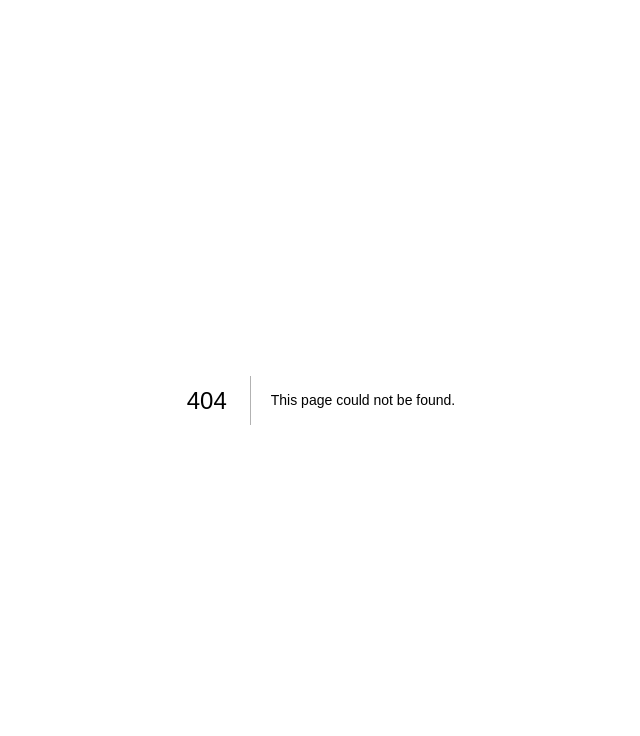
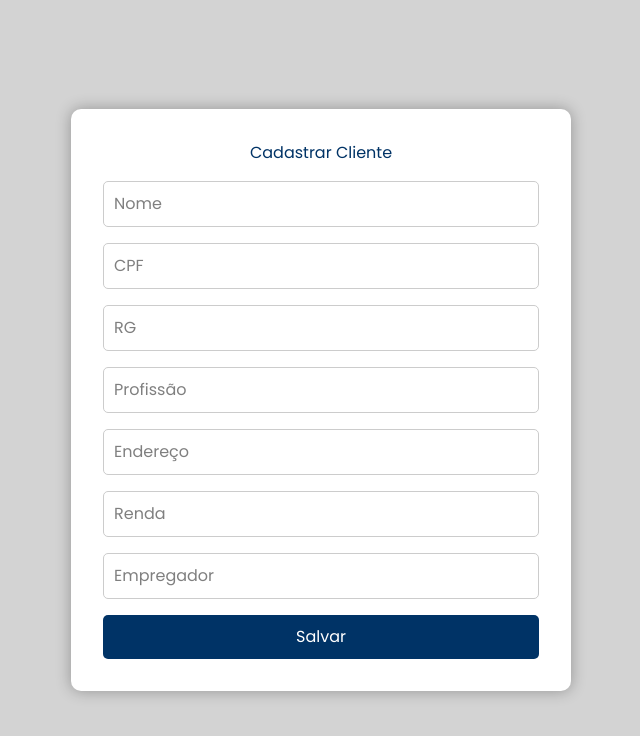
Before and after one commit to GastonZinhow/aluguel-de-carros, a Next.js app in the folder codigo/frontend/renting-cars/my-app/: page /cliente/create in a window 1280 px wide. Before the commit this address had no page. Shown: the top 736 px of the page, without its empty margins (319-959 px from the left). Built offline with nearby package versions, Linux system fonts and the light colour scheme.

Commit message:
Telas Front

```diff
--- /dev/null
+++ b/codigo/frontend/renting-cars/my-app/src/app/Pedido/list/page.tsx
@@ -0,0 +1,75 @@
+"use client";
+
+import { useEffect, useState } from "react";
+import api from "@/utils/axios";
+import { Poppins } from "next/font/google";
+
+const poppins = Poppins({ weight: ["400", "600"], subsets: ["latin"] });
+
+interface Order {
+  id: number;
+  clientName: string;
+  vehicleModel: string;
+  startDate: string;
+  endDate: string;
+  status: string;
+}
+
+export default function OrdersListPage() {
+  const [orders, setOrders] = useState<Order[]>([]);
+
+  useEffect(() => {
+    api.get<Order[]>("/orders").then((res) => setOrders(res.data));
+  }, []);
+
+  return (
+    <div
+      className={poppins.className}
+      style={{
+        backgroundColor: "#d3d3d3",
+        height: "100vh",
+        display: "flex",
+        justifyContent: "center",
+        alignItems: "center",
+        padding: "2rem",
+      }}
+    >
+      <div
+        style={{
+          backgroundColor: "white",
+          padding: "2rem",
+          borderRadius: "10px",
+          width: "800px",
+          boxShadow: "0 0 15px rgba(0,0,0,0.3)",
+        }}
+      >
+        <h2 style={{ textAlign: "center", marginBottom: "1rem", color: "#003366" }}>
+          Meus Pedidos
+        </h2>
+
+        <table style={{ width: "100%", borderCollapse: "collapse" }}>
+          <thead>
+            <tr style={{ backgroundColor: "#f0f0f0" }}>
+              <th style={{ border: "1px solid #ccc", padding: "8px" }}>Cliente</th>
+              <th style={{ border: "1px solid #ccc", padding: "8px" }}>Veículo</th>
+              <th style={{ border: "1px solid #ccc", padding: "8px" }}>Início</th>
+              <th style={{ border: "1px solid #ccc", padding: "8px" }}>Fim</th>
+              <th style={{ border: "1px solid #ccc", padding: "8px" }}>Status</th>
+            </tr>
+          </thead>
+          <tbody>
+            {orders.map((o) => (
+              <tr key={o.id}>
+                <td style={{ border: "1px solid #ccc", padding: "8px" }}>{o.clientName}</td>
+                <td style={{ border: "1px solid #ccc", padding: "8px" }}>{o.vehicleModel}</td>
+                <td style={{ border: "1px solid #ccc", padding: "8px" }}>{o.startDate}</td>
+                <td style={{ border: "1px solid #ccc", padding: "8px" }}>{o.endDate}</td>
+                <td style={{ border: "1px solid #ccc", padding: "8px" }}>{o.status}</td>
+              </tr>
+            ))}
+          </tbody>
+        </table>
+      </div>
+    </div>
+  );
+}
--- /dev/null
+++ b/codigo/frontend/renting-cars/my-app/src/app/cliente/create/page.tsx
@@ -0,0 +1,162 @@
+"use client";
+
+import { useState } from "react";
+import api from "@/utils/axios";
+import { Poppins } from "next/font/google";
+
+const poppins = Poppins({
+  weight: ["400", "500", "600", "700"],
+  subsets: ["latin"],
+});
+
+type ClientForm = {
+  name: string;
+  cpf: string;
+  rg: string;
+  occupation: string;
+  address: string;
+  income: number | "";
+  company: string;
+};
+
+type AxiosErrorResponse = {
+  response?: {
+    status?: number;
+    data?: {
+      message?: string;
+    };
+  };
+};
+
+export default function CreateClientPage() {
+  const [form, setForm] = useState<ClientForm>({
+    name: "",
+    cpf: "",
+    rg: "",
+    occupation: "",
+    address: "",
+    income: "",
+    company: "",
+  });
+
+  const handleChange = (e: React.ChangeEvent<HTMLInputElement>) => {
+    const { name, value } = e.target;
+
+    setForm((prev) => ({
+      ...prev,
+      [name]: name === "income" ? (value === "" ? "" : Number(value)) : value,
+    }));
+  };
+
+  const handleSubmit = async (e: React.FormEvent) => {
+    e.preventDefault();
+
+    const token = localStorage.getItem("token");
+    if (!token) {
+      alert("Você precisa estar logado!");
+      return;
+    }
+
+    try {
+      const res = await api.post<ClientForm>("/clients", form, {
+        headers: {
+          Authorization: `Bearer ${token}`,
+        },
+      });
+
+      alert(`Cliente ${res.data.name} cadastrado com sucesso!`);
+      setForm({
+        name: "",
+        cpf: "",
+        rg: "",
+        occupation: "",
+        address: "",
+        income: "",
+        company: "",
+      });
+    } catch (error: unknown) {
+      const err = error as AxiosErrorResponse;
+      console.error(err);
+
+      if (err.response?.status === 403) {
+        alert("Você não tem permissão para criar clientes. Faça login novamente.");
+      } else if (err.response?.data?.message) {
+        alert(`Erro: ${err.response.data.message}`);
+      } else {
+        alert("Erro ao cadastrar cliente!");
+      }
+    }
+  };
+
+  const fields: { name: keyof ClientForm; label: string; type: string }[] = [
+    { name: "name", label: "Nome", type: "text" },
+    { name: "cpf", label: "CPF", type: "text" },
+    { name: "rg", label: "RG", type: "text" },
+    { name: "occupation", label: "Profissão", type: "text" },
+    { name: "address", label: "Endereço", type: "text" },
+    { name: "income", label: "Renda", type: "number" },
+    { name: "company", label: "Empregador", type: "text" },
+  ];
+
+  return (
+    <div
+      className={poppins.className}
+      style={{
+        backgroundColor: "#d3d3d3",
+        height: "100vh",
+        display: "flex",
+        justifyContent: "center",
+        alignItems: "center",
+      }}
+    >
+      <form
+        onSubmit={handleSubmit}
+        style={{
+          backgroundColor: "white",
+          padding: "2rem",
+          borderRadius: "10px",
+          width: "500px",
+          boxShadow: "0 0 15px rgba(0,0,0,0.3)",
+        }}
+      >
+        <h2 style={{ textAlign: "center", marginBottom: "1rem", color: "#003366" }}>
+          Cadastrar Cliente
+        </h2>
+
+        {fields.map((field) => (
+          <input
+            key={field.name}
+            type={field.type}
+            name={field.name}
+            placeholder={field.label}
+            value={form[field.name]}
+            onChange={handleChange}
+            style={{
+              width: "100%",
+              padding: "10px",
+              marginBottom: "1rem",
+              borderRadius: "5px",
+              border: "1px solid #ccc",
+            }}
+            required
+          />
+        ))}
+
+        <button
+          type="submit"
+          style={{
+            width: "100%",
+            padding: "10px",
+            backgroundColor: "#003366",
+            color: "white",
+            border: "none",
+            borderRadius: "5px",
+            cursor: "pointer",
+          }}
+        >
+          Salvar
+        </button>
+      </form>
+    </div>
+  );
+}
--- a/codigo/frontend/renting-cars/my-app/src/app/cliente/page.tsx
+++ b/codigo/frontend/renting-cars/my-app/src/app/cliente/edit/page.tsx
@@ -1,15 +1,16 @@
 "use client";
 
-import { useState } from "react";
+import { useState, useEffect } from "react";
+import { useSearchParams } from "next/navigation";
 import api from "@/utils/axios";
 import { Poppins } from "next/font/google";
 
-const poppins = Poppins({
-  weight: ["400", "500", "600", "700"],
-  subsets: ["latin"],
-});
+const poppins = Poppins({ weight: ["400", "600"], subsets: ["latin"] });
 
-export default function ClientsPage() {
+export default function EditClientPage() {
+  const searchParams = useSearchParams();
+  const id = searchParams.get("id");
+
   const [form, setForm] = useState({
     name: "",
     cpf: "",
@@ -20,27 +21,20 @@ export default function ClientsPage() {
     income: "",
   });
 
+  useEffect(() => {
+    if (id) {
+      api.get(`/clients/${id}`).then((res) => setForm(res.data));
+    }
+  }, [id]);
+
   const handleChange = (e: React.ChangeEvent<HTMLInputElement>) => {
     setForm({ ...form, [e.target.name]: e.target.value });
   };
 
   const handleSubmit = async (e: React.FormEvent) => {
     e.preventDefault();
-    try {
-      await api.post("/clients", form);
-      alert("Cliente cadastrado com sucesso!");
-      setForm({
-        name: "",
-        cpf: "",
-        rg: "",
-        address: "",
-        profession: "",
-        employer: "",
-        income: "",
-      });
-    } catch {
-      alert("Erro ao cadastrar cliente!");
-    }
+    await api.put(`/clients/${id}`, form);
+    alert("Cliente atualizado!");
   };
 
   return (
@@ -65,7 +59,7 @@ export default function ClientsPage() {
         }}
       >
         <h2 style={{ textAlign: "center", marginBottom: "1rem", color: "#003366" }}>
-          Cadastrar Cliente
+          Editar Cliente
         </h2>
 
         {["name", "cpf", "rg", "address", "profession", "employer", "income"].map((field) => (
@@ -98,7 +92,7 @@ export default function ClientsPage() {
             cursor: "pointer",
           }}
         >
-          Salvar
+          Salvar Alterações
         </button>
       </form>
     </div>
--- /dev/null
+++ b/codigo/frontend/renting-cars/my-app/src/app/cliente/list/page.tsx
@@ -0,0 +1,100 @@
+"use client";
+
+import { useEffect, useState } from "react";
+import api from "@/utils/axios";
+import { Poppins } from "next/font/google";
+
+const poppins = Poppins({ weight: ["400", "600"], subsets: ["latin"] });
+
+interface Client {
+  id: number;
+  name: string;
+  cpf: string;
+  rg: string;
+  address: string;
+  profession: string;
+  employer: string;
+  income: string;
+}
+
+export default function ClientsListPage() {
+  const [clients, setClients] = useState<Client[]>([]);
+
+  useEffect(() => {
+    api.get<Client[]>("/clients").then((res) => setClients(res.data));
+  }, []);
+
+  const handleDelete = async (id: number) => {
+    if (confirm("Deseja excluir este cliente?")) {
+      await api.delete(`/clients/${id}`);
+      setClients((prev) => prev.filter((c) => c.id !== id));
+    }
+  };
+
+  return (
+    <div
+      className={poppins.className}
+      style={{
+        backgroundColor: "#d3d3d3",
+        height: "100vh",
+        display: "flex",
+        justifyContent: "center",
+        alignItems: "center",
+        padding: "2rem",
+      }}
+    >
+      <div
+        style={{
+          backgroundColor: "white",
+          padding: "2rem",
+          borderRadius: "10px",
+          width: "800px",
+          boxShadow: "0 0 15px rgba(0,0,0,0.3)",
+        }}
+      >
+        <h2 style={{ textAlign: "center", marginBottom: "1rem", color: "#003366" }}>
+          Lista de Clientes
+        </h2>
+
+        <table style={{ width: "100%", borderCollapse: "collapse" }}>
+          <thead>
+            <tr style={{ backgroundColor: "#f0f0f0" }}>
+              <th style={{ border: "1px solid #ccc", padding: "8px" }}>Nome</th>
+              <th style={{ border: "1px solid #ccc", padding: "8px" }}>CPF</th>
+              <th style={{ border: "1px solid #ccc", padding: "8px" }}>Ações</th>
+            </tr>
+          </thead>
+          <tbody>
+            {clients.map((c) => (
+              <tr key={c.id}>
+                <td style={{ border: "1px solid #ccc", padding: "8px" }}>{c.name}</td>
+                <td style={{ border: "1px solid #ccc", padding: "8px" }}>{c.cpf}</td>
+                <td style={{ border: "1px solid #ccc", padding: "8px" }}>
+                  <a
+                    href={`/clients/edit?id=${c.id}`}
+                    style={{ marginRight: "10px", color: "#003366" }}
+                  >
+                    Editar
+                  </a>
+                  <button
+                    onClick={() => handleDelete(c.id)}
+                    style={{
+                      backgroundColor: "red",
+                      color: "white",
+                      border: "none",
+                      padding: "5px 10px",
+                      borderRadius: "5px",
+                      cursor: "pointer",
+                    }}
+                  >
+                    Excluir
+                  </button>
+                </td>
+              </tr>
+            ))}
+          </tbody>
+        </table>
+      </div>
+    </div>
+  );
+}
--- a/codigo/frontend/renting-cars/my-app/src/app/dashboard/page.tsx
+++ b/codigo/frontend/renting-cars/my-app/src/app/dashboard/page.tsx
@@ -82,7 +82,7 @@ export default function DashboardPage() {
               icon="📋"
             />
             <ActionCard
-              href="/cliente"
+              href="/cliente/create"
               title="Clientes"
               description="Gerencie e cadastre os clientes."
               icon="🧑‍💼"
```
Also changed, not shown: codigo/frontend/renting-cars/my-app/components.json (added), codigo/frontend/renting-cars/my-app/src/app/Pedido/Create/page.tsx (renamed from codigo/frontend/renting-cars/my-app/src/app/Pedido/page.tsx).
